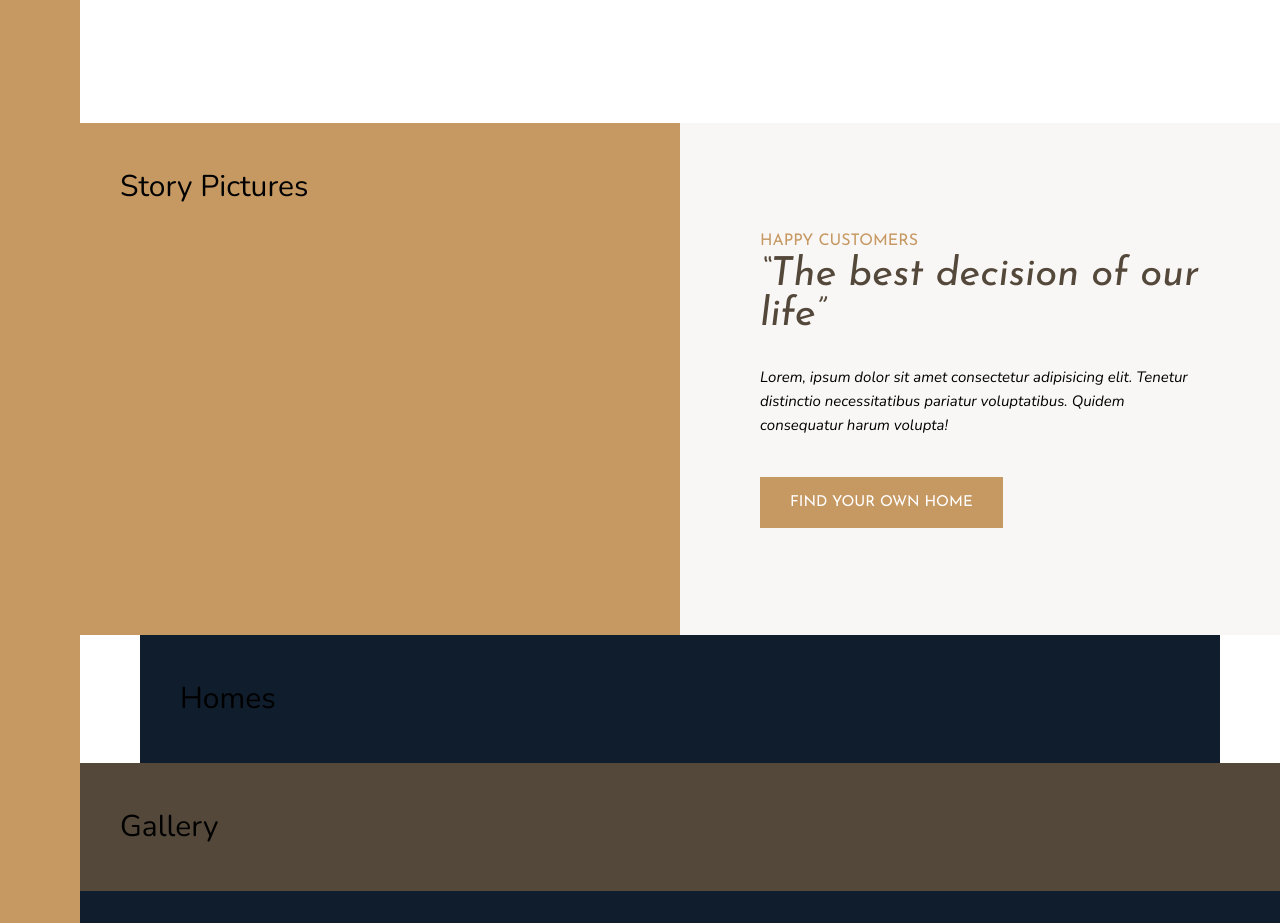
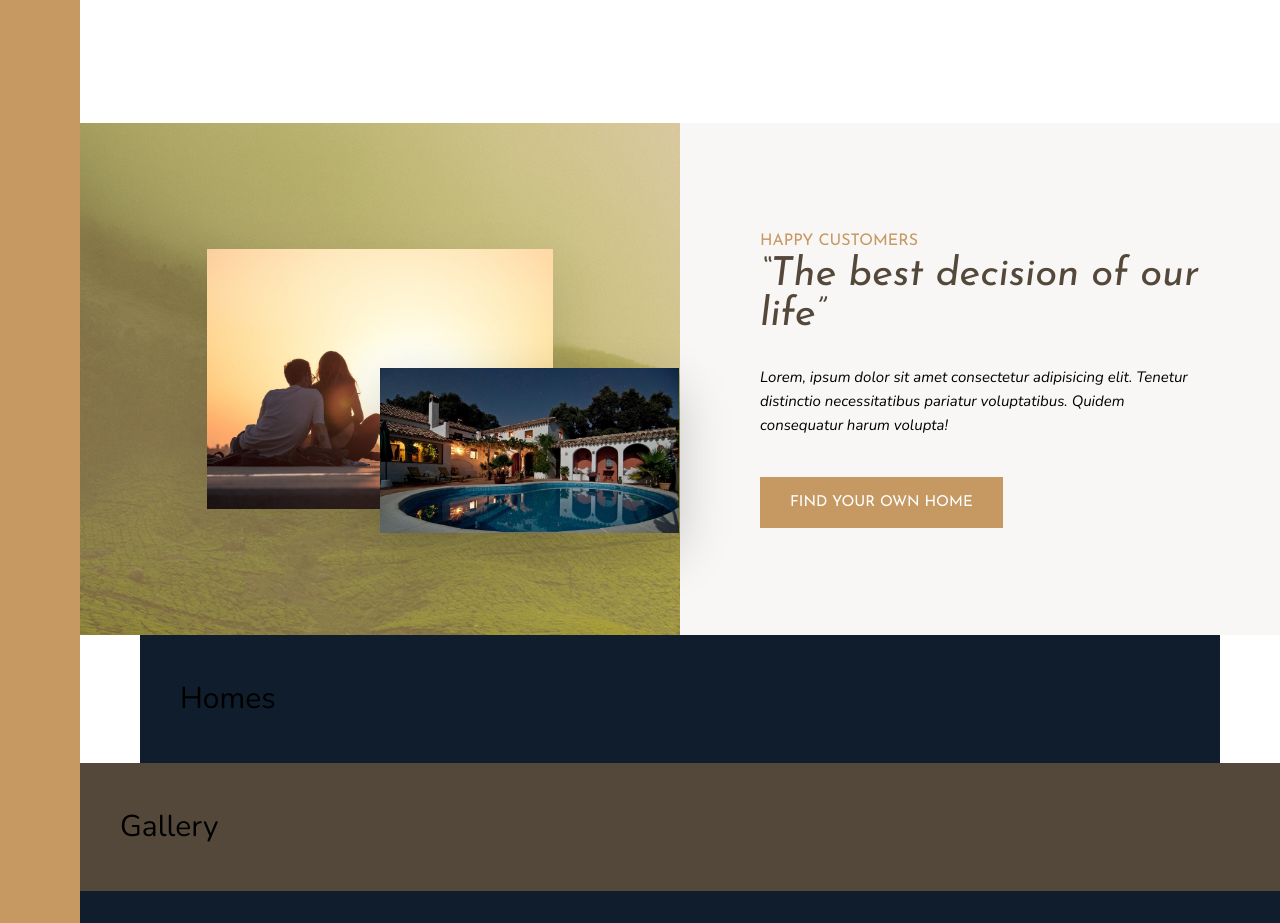
Before and after one commit to acecera/Nexter, a website: page index.html in a window 1280 px wide. Shown: the part 1320-2243 px from the top of the page. Drawn offline with nearby package versions, Linux system fonts and the light colour scheme.

Commit message:
added the rest of the styling to the story section.

```diff
--- a/index.html
+++ b/index.html
@@ -87,7 +87,8 @@
         </section>
 
         <div class="story__pictures">
-            Story Pictures
+            <img class="story__img--1" src="img/story-1.jpeg" alt="Couple with house">
+            <img class="story__img--2" src="img/story-2.jpeg" alt="New house">
         </div>
 
         <div class="story__content">
--- a/sass/_story.scss
+++ b/sass/_story.scss
@@ -2,6 +2,27 @@
     &__pictures {
         background-color: $color-primary;
         grid-column: full-start / col-end 4;
+        background-image: linear-gradient(rgba($color-primary, .5), rgba($color-primary, .5)), url(../img/back.jpg);
+
+        display: grid;
+        grid-template-rows: repeat(6, 1fr);
+        grid-template-columns: repeat(6, 1fr);
+        align-items: center;
+    }
+
+    &__img--1 {
+        width: 100%;
+        grid-row: 2 / 6;
+        grid-column: 2 / 6;
+        box-shadow: 0 2rem 5rem rgba(#000, .1);
+    }
+
+    &__img--2 {
+        width: 115%;
+        grid-row: 4 / 6;
+        grid-column: 4 / 7;
+        z-index: 20;
+        box-shadow: 0 2rem 5rem rgba(#000, .2);
     }
 
     &__content {
```
Also changed, not shown: css/style.css.
